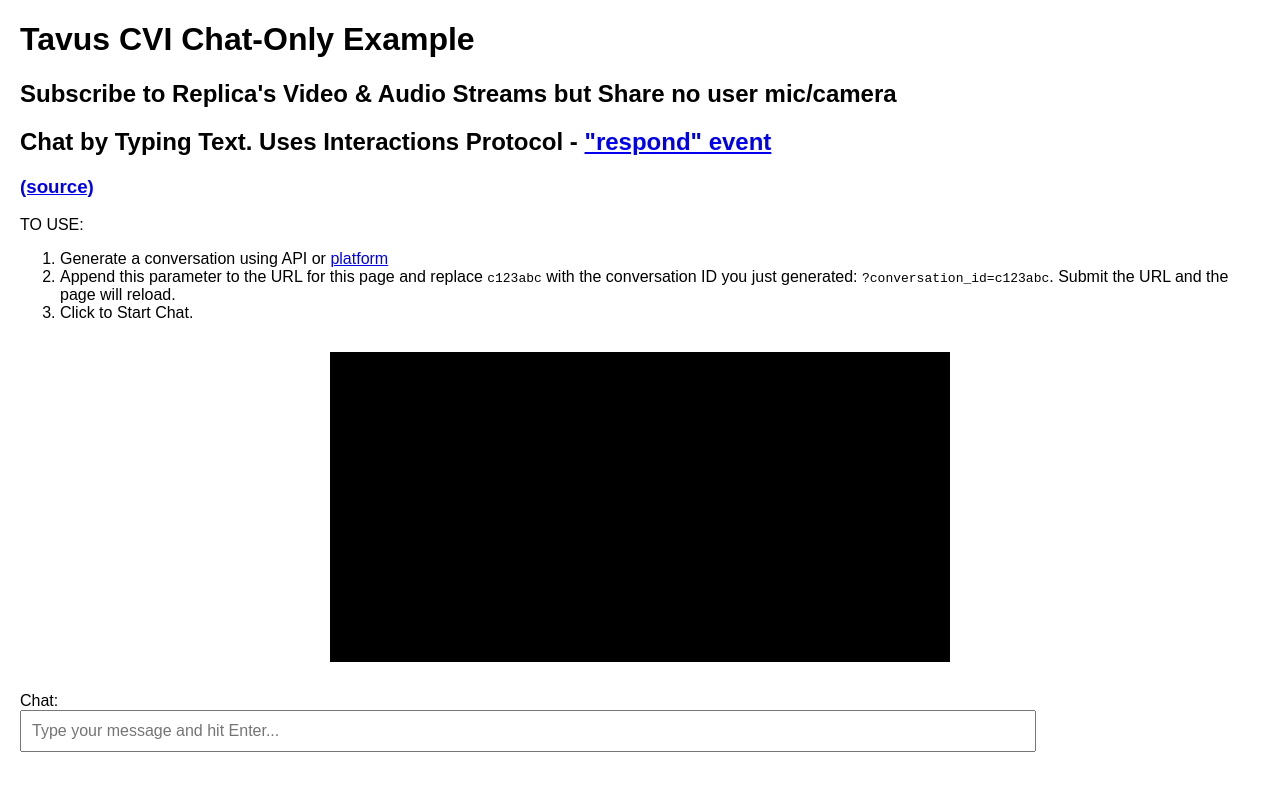
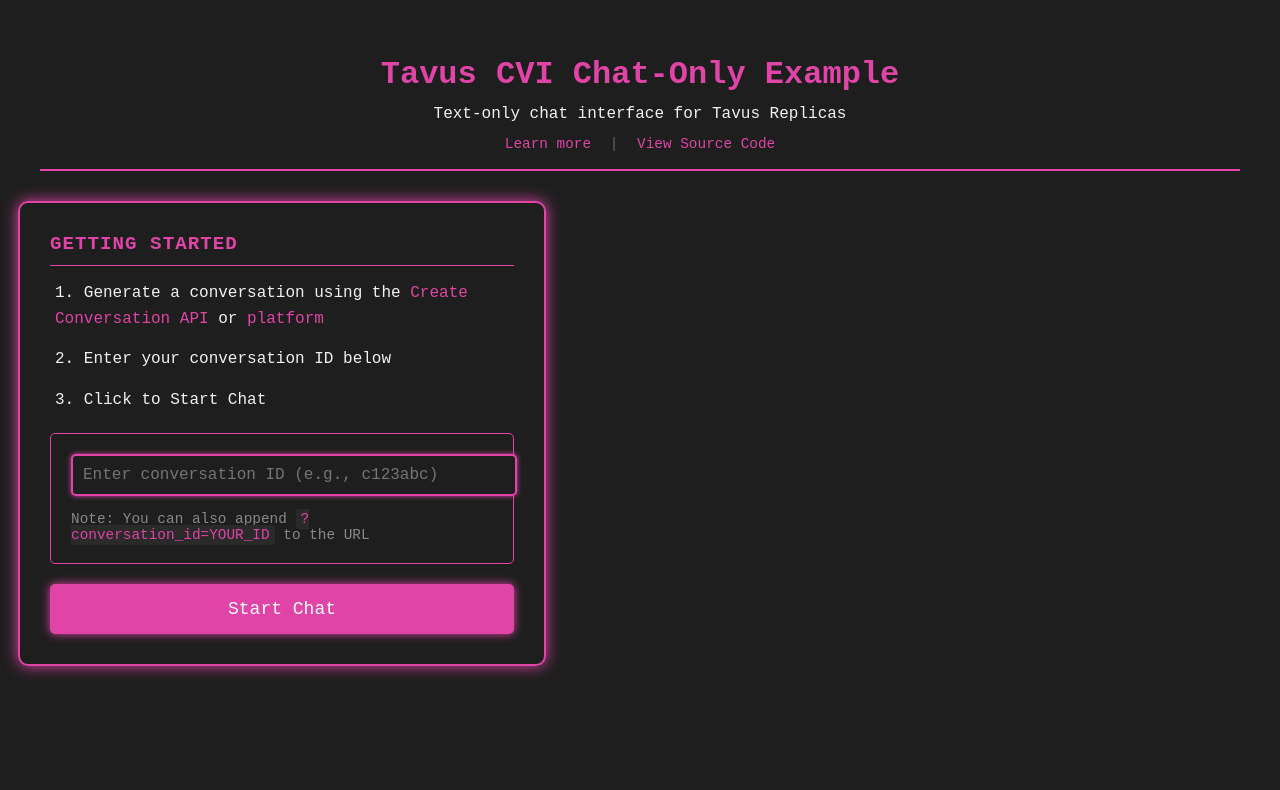
Before and after one commit to andy-tavus/text_chat_only_cvi, a plain HTML site: page index.html in a window 1280 px wide. Both pictures are taken after a click on the button "Start Chat". Drawn offline with Linux system fonts and the light colour scheme; a script that the page names is missing.

Commit message:
design update, add text box input for convo ID, sync ID in URL and textbox

```diff
--- a/index.html
+++ b/index.html
@@ -5,87 +5,100 @@
   <meta name="viewport" content="width=device-width, initial-scale=1.0">
   <title>Tavus CVI Chat-Only Example</title>
   <script src="https://unpkg.com/@daily-co/daily-js"></script>
-  <style>
-    body {
-	  font-family: Arial, sans-serif;
-	  margin: 20px;
-    }
-    #video-container {
-      display: flex;
-      flex-direction: column;
-      align-items: center;
-      margin-top: 20px;
-    }
-    video {
-      background: black;
-	  width: 50%;
-	  height: auto;
-	  margin: 10px 0;
-    }
-    #chat-box {
-      display: none;
-      flex-direction: column;
-      margin-top: 20px;
-    }
-    #chat-input {
-      width: 80%;
-      padding: 10px;
-      font-size: 16px;
-    }
-    #start-btn {
-      display: block;
-      margin-top: 20px;
-      padding: 10px 20px;
-      font-size: 18px;
-      cursor: pointer;
-    }
-  </style>
+  <link rel="stylesheet" href="styles.css">
 </head>
 <body>
+  <div class="header-container">
     <h1>Tavus CVI Chat-Only Example</h1>
-  <h2>Subscribe to Replica's Video & Audio Streams but Share no user mic/camera</h2>
-  <h2>Chat by Typing Text. Uses Interactions Protocol - <a href="https://docs.tavus.io/sections/event-schemas/conversation-respond">"respond" event</a></h2>
-  <h3><a href="https://github.com/andy-tavus/text_chat_only_cvi">(source)</a></h3>
+    <div class="description">
+      <p>Text-only chat interface for Tavus Replicas</p>
+      <div class="links">
+        <a href="https://docs.tavus.io/sections/event-schemas/conversation-respond">Learn more</a>
+        <span class="separator">|</span>
+        <a href="https://github.com/andy-tavus/text_chat_only_cvi">View Source Code</a>
+      </div>
+    </div>
+  </div>
 
+  <div class="main-container">
+    <div class="instructions-container">
+      <h2>Getting Started</h2>
+      <ol>
+        <li>Generate a conversation using the <a href="https://docs.tavus.io/api-reference/conversations/create-conversation" target="_blank">Create Conversation API</a> or <a href="https://platform.tavus.io">platform</a></li>
+        <li>Enter your conversation ID below</li>
+        <li>Click to Start Chat</li>
+      </ol>
+      <div class="conversation-input">
+        <input type="text" id="conversation-id-input" placeholder="Enter conversation ID (e.g., c123abc)" />
+        <small class="note">Note: You can also append <code>?conversation_id=YOUR_ID</code> to the URL</small>
+      </div>
+      <button id="start-btn">Start Chat</button>
+    </div>
 
-<p>TO USE:</p>
-<ol>
-<li>Generate a conversation using API or <a href="https://platform.tavus.io">platform</a></li>
-<li>Append this parameter to the URL for this page and replace <code>c123abc</code> with the conversation ID you just generated: <code>?conversation_id=c123abc</code>. Submit the URL and the page will reload.</li>
-<li>Click to Start Chat.</li>
-</ol>
-
-</body></html>
-  <button id="start-btn">Start Chat</button>
-
-  <div id="video-container" style="display: none;">
+    <div class="video-section">
+      <div id="video-container">
         <video id="participant-video" autoplay playsinline></video>
       </div>
-
       <div id="chat-box">
-    <label for="chat-input">Chat:</label>
         <input type="text" id="chat-input" placeholder="Type your message and hit Enter..." />
+      </div>
+    </div>
   </div>
 
   <script>
     let callObject = null;
     let participantCheckInterval = null;
+    let currentConversationId = null;
 
     // Extract user_name and conversation_id from URL parameters
     const urlParams = new URLSearchParams(window.location.search);
     const userName = urlParams.get('user_name') || 'Guest';
-    const conversationId = urlParams.get('conversation_id') || 'default';
-    const roomUrl = `https://tavus.daily.co/${conversationId}`;
+    const urlConversationId = urlParams.get('conversation_id');
+
+    // Function to update URL with new conversation ID
+    function updateUrlWithConversationId(id) {
+      const newUrl = new URL(window.location.href);
+      if (id) {
+        newUrl.searchParams.set('conversation_id', id);
+      } else {
+        newUrl.searchParams.delete('conversation_id');
+      }
+      window.history.replaceState({}, '', newUrl);
+    }
+
+    // Function to update input field with conversation ID
+    function updateInputWithConversationId(id) {
+      document.getElementById('conversation-id-input').value = id || '';
+    }
+
+    // If conversation ID exists in URL, populate the input field
+    if (urlConversationId) {
+      updateInputWithConversationId(urlConversationId);
+    }
+
+    // Listen for changes in the input field
+    document.getElementById('conversation-id-input').addEventListener('input', (event) => {
+      const newId = event.target.value.trim();
+      updateUrlWithConversationId(newId);
+    });
 
     // Start Chat Button Listener
     document.getElementById('start-btn').addEventListener('click', () => {
-      initializeChat();
-      document.getElementById('start-btn').style.display = 'none'; // Hide Start button
+      const conversationId = document.getElementById('conversation-id-input').value.trim();
+      if (!conversationId) {
+        alert('Please enter a conversation ID');
+        return;
+      }
+      currentConversationId = conversationId;
+      initializeChat(conversationId);
+      document.getElementById('start-btn').style.display = 'none';
       document.getElementById('video-container').style.display = 'flex';
       document.getElementById('chat-box').style.display = 'flex';
     });
 
-    async function initializeChat() {
+    async function initializeChat(conversationId) {
+      const roomUrl = `https://tavus.daily.co/${conversationId}`;
+
       callObject = DailyIframe.createCallObject({
         audioSource: false,
         videoSource: false
@@ -164,7 +177,7 @@
       const payload = {
         message_type: "conversation",
         event_type: "conversation.respond",
-        conversation_id: conversationId,
+        conversation_id: currentConversationId,
         properties: {
           text: message
         }
--- /dev/null
+++ b/styles.css
@@ -0,0 +1,242 @@
+/* General Styling */
+body {
+  background-color: #1e1e1e;
+  font-family: 'Courier New', Courier, monospace;
+  color: #f1f1f1;
+  margin: 0;
+  padding: 20px;
+  max-width: 1200px;
+  margin: 0 auto;
+}
+
+/* Header Container */
+.header-container {
+  text-align: center;
+  margin-bottom: 30px;
+  padding: 15px;
+  border-bottom: 2px solid #df44a6;
+}
+
+.header-container h1 {
+  color: #df44a6;
+  margin-bottom: 10px;
+  font-size: 2em;
+}
+
+.description {
+  max-width: 600px;
+  margin: 0 auto;
+  line-height: 1.4;
+}
+
+.description p {
+  margin: 5px 0;
+  font-size: 1em;
+}
+
+.links {
+  margin-top: 8px;
+  font-size: 0.9em;
+}
+
+.links .separator {
+  color: #666;
+  margin: 0 10px;
+}
+
+.source-link {
+  margin-top: 10px;
+  font-size: 0.9em;
+}
+
+/* Main Container */
+.main-container {
+  display: flex;
+  gap: 20px;
+  max-width: 1400px;
+  margin: 0 auto;
+  padding: 0 20px;
+  justify-content: center;
+  align-items: flex-start;
+}
+
+/* Instructions Container */
+.instructions-container {
+  flex: 0 0 40%;
+  max-width: 500px;
+  background-color: rgba(30, 30, 30, 0.9);
+  padding: 30px;
+  border-radius: 10px;
+  border: 2px solid #df44a6;
+  box-shadow: 0 0 15px #df44a6;
+  height: fit-content;
+}
+
+.instructions-container h2 {
+  color: #df44a6;
+  margin: 0 0 15px 0;
+  font-size: 1.2em;
+  text-transform: uppercase;
+  letter-spacing: 1px;
+  border-bottom: 1px solid #df44a6;
+  padding-bottom: 10px;
+}
+
+.instructions-container ol {
+  background: none;
+  border: none;
+  box-shadow: none;
+  padding: 0;
+  margin: 0 0 20px 0;
+  list-style-position: inside;
+}
+
+.instructions-container li {
+  margin: 15px 0;
+  line-height: 1.6;
+  padding-left: 5px;
+}
+
+.conversation-input {
+  margin-top: 20px;
+  padding: 20px;
+  background-color: rgba(30, 30, 30, 0.5);
+  border-radius: 5px;
+  border: 1px solid #df44a6;
+}
+
+.conversation-input input {
+  width: 100%;
+  padding: 10px;
+  font-size: 16px;
+  background-color: #1e1e1e;
+  color: #f1f1f1;
+  border: 2px solid #df44a6;
+  border-radius: 5px;
+  box-shadow: 0 0 5px #df44a6;
+  font-family: 'Courier New', Courier, monospace;
+  margin-bottom: 10px;
+}
+
+.conversation-input input:focus {
+  outline: none;
+  box-shadow: 0 0 15px #df44a6;
+}
+
+.conversation-input .note {
+  display: block;
+  color: #888;
+  font-size: 0.9em;
+  margin-top: 5px;
+}
+
+h1, h2, h3 {
+  color: #df44a6;
+}
+
+a {
+  color: #df44a6;
+  text-decoration: none;
+  transition: all 0.3s ease;
+}
+
+a:hover {
+  color: #e75bbc;
+  text-shadow: 0 0 10px #df44a6;
+}
+
+a:visited {
+  color: #bfbfbf;
+}
+
+/* Video Section */
+.video-section {
+  flex: 0 0 60%;
+  max-width: 800px;
+  display: flex;
+  flex-direction: column;
+  gap: 20px;
+}
+
+#video-container {
+  display: none;
+  width: 100%;
+  aspect-ratio: 16/9;
+  background: #1e1e1e;
+  border-radius: 10px;
+  border: 2px solid #df44a6;
+  box-shadow: 0 0 15px #df44a6;
+  overflow: hidden;
+}
+
+#video-container video {
+  width: 100%;
+  height: 100%;
+  object-fit: cover;
+  margin: 0;
+}
+
+#chat-box {
+  display: none;
+  width: 100%;
+}
+
+#chat-input {
+  width: 100%;
+  padding: 10px;
+  font-size: 16px;
+  background-color: #1e1e1e;
+  color: #f1f1f1;
+  border: 2px solid #df44a6;
+  border-radius: 5px;
+  box-shadow: 0 0 5px #df44a6;
+  font-family: 'Courier New', Courier, monospace;
+}
+
+#chat-input:focus {
+  outline: none;
+  box-shadow: 0 0 15px #df44a6;
+}
+
+/* Start Button */
+#start-btn {
+  width: 100%;
+  margin-top: 20px;
+  background-color: #df44a6;
+  border: none;
+  color: white;
+  padding: 15px 30px;
+  text-align: center;
+  text-decoration: none;
+  display: block;
+  font-size: 18px;
+  border-radius: 5px;
+  box-shadow: 0 0 10px #df44a6;
+  transition: all 0.3s ease;
+  cursor: pointer;
+  font-family: 'Courier New', Courier, monospace;
+}
+
+#start-btn:hover {
+  background-color: #e75bbc;
+  box-shadow: 0 0 15px #df44a6;
+}
+
+/* Instructions */
+ol {
+  background-color: rgba(30, 30, 30, 0.9);
+  padding: 20px 40px;
+  border-radius: 10px;
+  border: 2px solid #df44a6;
+  box-shadow: 0 0 15px #df44a6;
+  max-width: 600px;
+  margin: 20px auto;
+}
+
+code {
+  background-color: #2a2a2a;
+  padding: 2px 5px;
+  border-radius: 3px;
+  color: #df44a6;
+  font-family: 'Courier New', Courier, monospace;
+}
```
Lines whose indentation alone changed are shown as unchanged.
